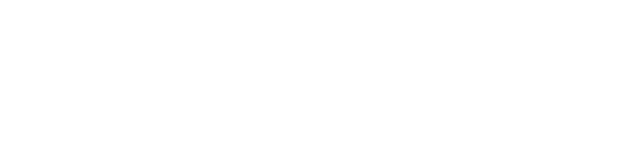
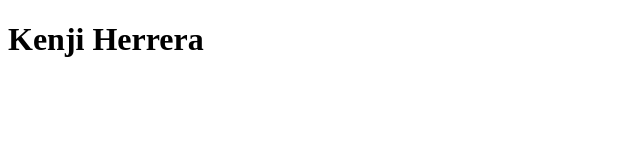
Before and after one commit to Knixonhc/Clase-5, a plain HTML site: page views/index.html in a window 1280 px wide. Shown: the whole page, without its empty margins (0-640 px from the left). Drawn offline with Linux system fonts and the light colour scheme.

Commit message:
Actualizacion

```diff
--- a/views/index.html
+++ b/views/index.html
@@ -6,6 +6,6 @@
     <title>Document</title>
 </head>
 <body>
-
+    <h1>Kenji Herrera</h1>
 </body>
 </html>
```
